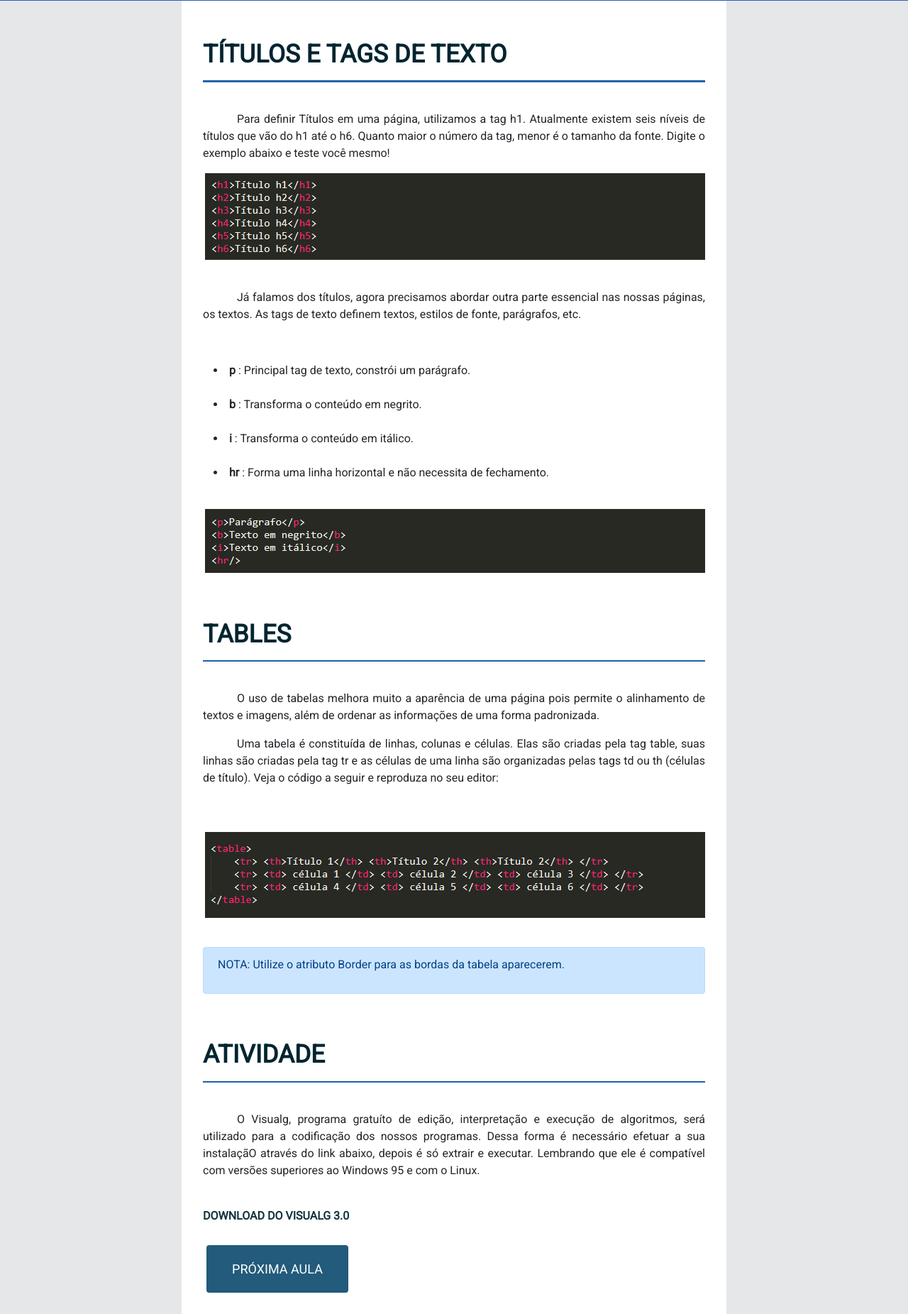
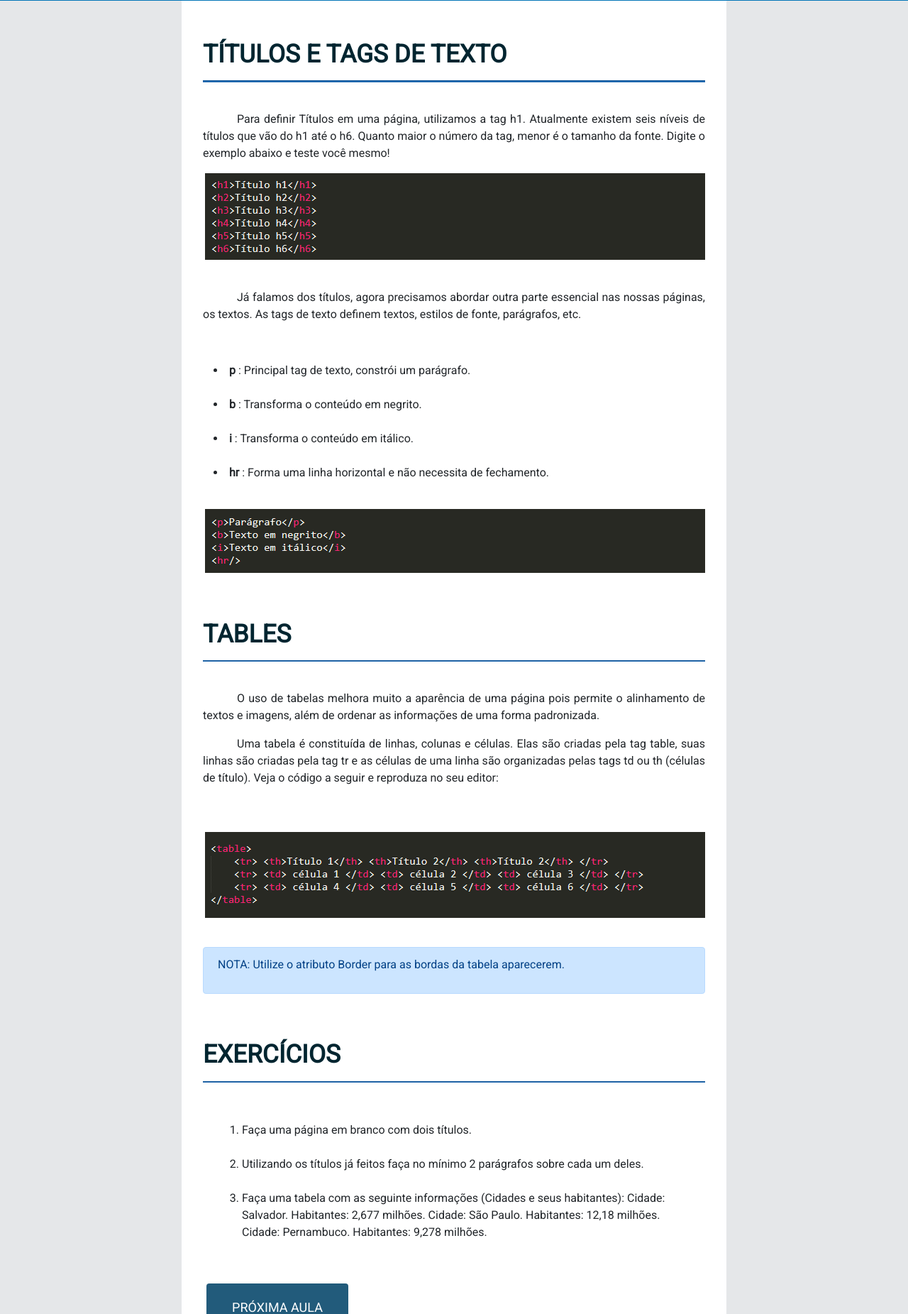
Before and after one commit to LuizFelipeGondim/project-with-flask, a Flask app: page /aula2-html in a window 1280 px wide. Shown: the part 390-2241 px from the top of the page at 71% size. Run offline with Flask 2, Linux system fonts and the light colour scheme; a user stored in the database is signed in; some libraries are stand-ins or nearby versions.

Commit message:
exercicios add

```diff
--- a/templates/cursos/aula2-html.html
+++ b/templates/cursos/aula2-html.html
@@ -4,7 +4,7 @@
 {% endblock title %}
 
 {% block content %}
-<section class="titulo_pag2" style="background-color: #295dba;">
+<section class="titulo_pag2" style="background-color: #0275b8;">
     <figure><img src="static/img/logo-web.png" style="width:300px; height: 300px; margin:auto"></figure>
     <h1>HTML</h1>
 </section>
@@ -21,7 +21,7 @@
 
         <figure class="highlight">
             <pre>
-                <img src="/static/img-curso/titulos.png" alt=""> <br/>
+                <img src="/static/img/img-curso/titulos.png" alt=""> <br/>
             </pre>
         </figure> <br/>
 
@@ -43,7 +43,7 @@
 
         <figure class="highlight">
             <pre>
-                <img src="/static/img-curso/tags-texto.png" alt=""> <br/>
+                <img src="/static/img/img-curso/tags-texto.png" alt=""> <br/>
             </pre>
         </figure> <br/>
 
@@ -61,7 +61,7 @@
 
         <figure class="highlight">
             <pre>
-                <img src="/static/img-curso/tabela.png" alt=""> <br/>
+                <img src="/static/img/img-curso/tabela.png" alt=""> <br/>
             </pre>
         </figure> <br/>
 
@@ -70,15 +70,20 @@
         </div> <br/>
 
         <br/>
-        <h1 class="titulo_curso">ATIVIDADE</h1>
+        <h1 class="titulo_curso">EXERCÍCIOS</h1>
         <hr> <br/>
-        <div class="texto-curso">
-                <p>O Visualg, programa gratuíto de edição, interpretação e execução de algoritmos, será utilizado para a codificação dos nossos
-                    programas. Dessa forma é necessário efetuar a sua instalaçãO através do link abaixo, depois é só extrair
-                    e executar. Lembrando que ele é compatível com versões superiores ao Windows 95 e com o Linux.</p> <br/>
 
-                <a href="https://sourceforge.net/projects/visualg30/" class="link"> DOWNLOAD DO VISUALG 3.0 </a>
-        </div> <br/>
+        <div class="lista-curso">
+            <ol>
+
+                <li>Faça uma página em branco com dois títulos.</li> <br/>
+
+                <li>Utilizando os títulos já feitos faça no mínimo 2 parágrafos sobre cada um deles.</li> <br/>
+
+                <li>Faça uma tabela com as seguinte informações (Cidades e seus habitantes): Cidade: Salvador. Habitantes: 2,677 milhões.
+                    Cidade: São Paulo. Habitantes: 12,18 milhões. Cidade: Pernambuco. Habitantes: 9,278 milhões.</li> <br/>
+            </ol>
+        </div>
         <a href="{{url_for('aula3H')}}"><button class="button"><span>PRÓXIMA AULA </span></button></a>
     </div>
 </section>
```
